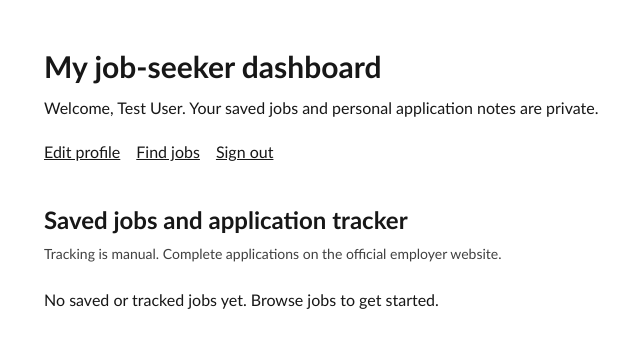
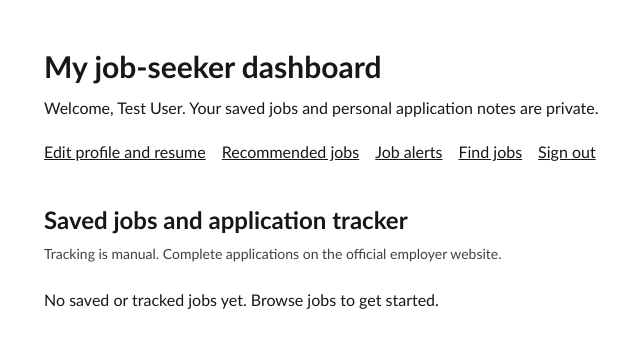
Before and after one commit to InKunalMahajan/deafjobsindia, a Laravel app: page /account in a window 1280 px wide. Shown: the part 65-425 px from the top of the page, without its empty margins (52-692 px from the left). Run offline with Laravel 12, Linux system fonts and the light colour scheme; a user stored in the database is signed in; data comes from the database, SQL or seed files in the repository; data that the repository does not hold is empty; style sheets or scripts are compiled from the project's sources; some libraries are stand-ins or nearby versions.

Commit message:
feat(stage16): connect profile, resume and discovery features

```diff
--- a/resources/views/job-seeker/dashboard.blade.php
+++ b/resources/views/job-seeker/dashboard.blade.php
@@ -2,7 +2,7 @@
 <section class="dji-container py-12">
 <h1 class="text-3xl font-bold">My job-seeker dashboard</h1>
 <p class="mt-3">Welcome, {{ auth()->user()->name }}. Your saved jobs and personal application notes are private.</p>
-<div class="mt-5 flex flex-wrap gap-4"><a class="underline" href="{{ route('seeker.profile') }}">Edit profile</a><a class="underline" href="{{ route('jobs.index') }}">Find jobs</a>
+<div class="mt-5 flex flex-wrap gap-4"><a class="underline" href="{{ route('seeker.profile') }}">Edit profile and resume</a><a class="underline" href="{{ route('seeker.recommendations') }}">Recommended jobs</a><a class="underline" href="{{ route('seeker.alerts') }}">Job alerts</a><a class="underline" href="{{ route('jobs.index') }}">Find jobs</a>
 <form method="POST" action="{{ route('seeker.logout') }}">@csrf<button type="submit" class="underline">Sign out</button></form></div>
 @if(session('status'))<p role="status" class="mt-4">{{ session('status') }}</p>@endif
 @if($errors->any())<p role="alert" class="mt-4">{{ $errors->first() }}</p>@endif
```
